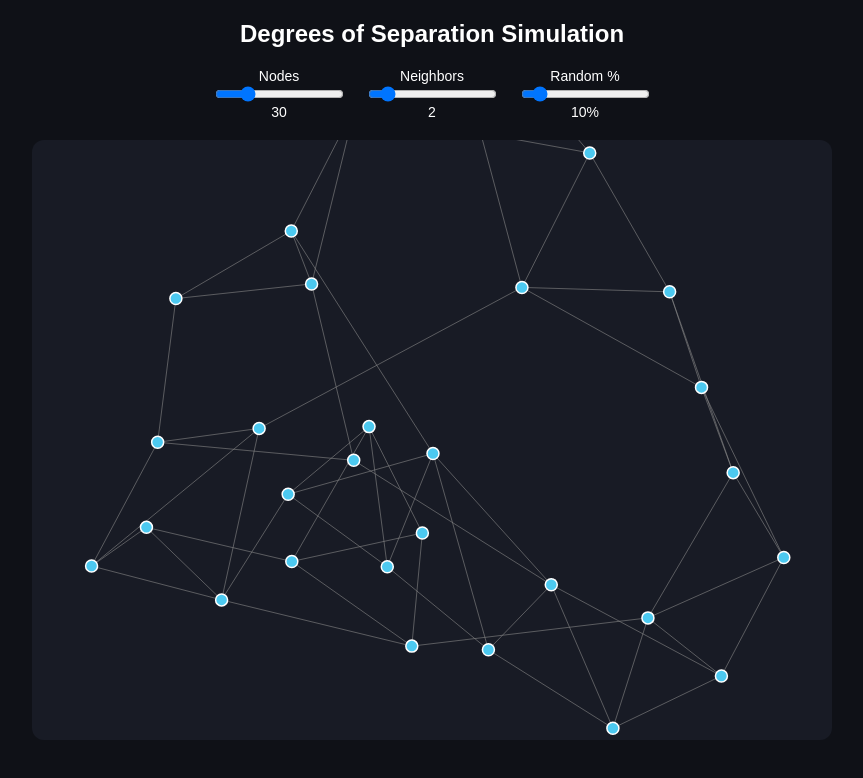
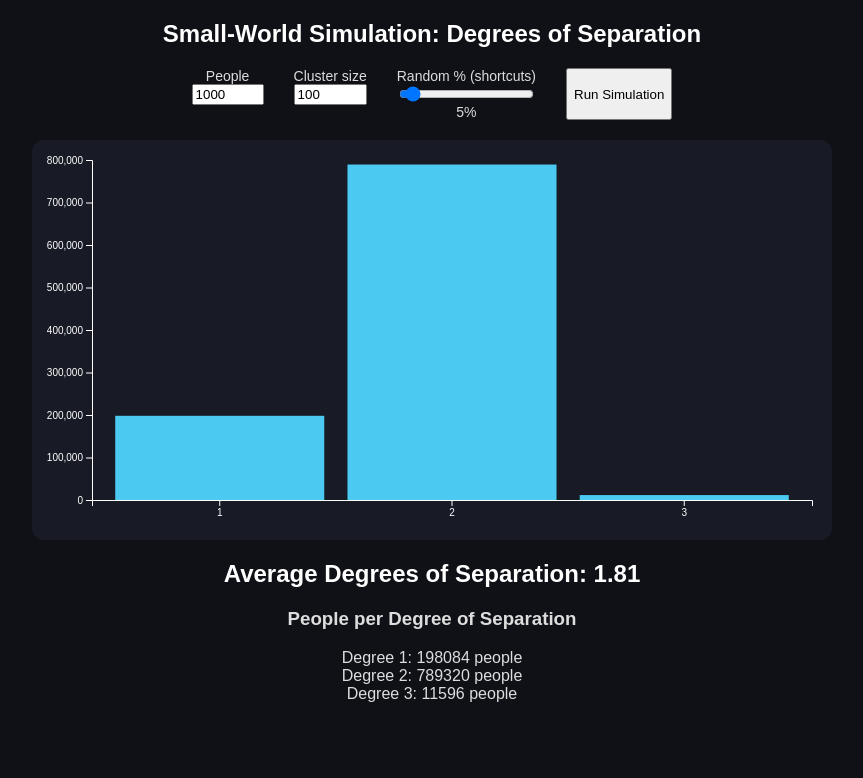
Before and after one commit to YutongHanOfficial/DegreesOfSeparation, a plain HTML site: page index.html in a window 1280 px wide. Shown: the whole page, without its empty margins (208-1071 px from the left). Drawn offline with nearby package versions, Linux system fonts and the light colour scheme.

Commit message:
Update index.html

```diff
--- a/index.html
+++ b/index.html
@@ -2,7 +2,7 @@
 <html lang="en">
 <head>
   <meta charset="UTF-8">
-  <title>Degrees of Separation - Small World Simulation</title>
+  <title>Small-World Degrees of Separation</title>
   <script src="https://d3js.org/d3.v7.min.js"></script>
   <style>
     body {
@@ -14,19 +14,24 @@
       padding: 0;
     }
     h1 {
-      margin-top: 20px;
+      margin: 20px 0;
       font-size: 24px;
     }
     .controls {
-      margin: 20px auto;
+      margin: 10px auto;
       display: flex;
       justify-content: center;
-      gap: 20px;
+      gap: 30px;
+      flex-wrap: wrap;
     }
     .controls label {
       display: flex;
       flex-direction: column;
       font-size: 14px;
+      color: #ddd;
+    }
+    .chart {
+      margin-top: 30px;
     }
     svg {
       background: #181b25;
@@ -34,179 +39,178 @@
       display: block;
       border-radius: 12px;
     }
-    .node {
-      stroke: #fff;
-      stroke-width: 1.5px;
-      cursor: pointer;
+    .bar {
+      fill: #4cc9f0;
     }
-    .link {
-      stroke: #888;
-      stroke-opacity: 0.6;
+    .bar:hover {
+      fill: #ffcc00;
     }
-    .highlighted {
-      stroke: #ffcc00 !important;
-      stroke-width: 3px;
+    .axis text {
+      fill: white;
+    }
+    .axis path, .axis line {
+      stroke: white;
+    }
+    #results {
+      margin-top: 20px;
+      font-size: 16px;
+      color: #ddd;
+    }
+    #results ul {
+      list-style: none;
+      padding: 0;
     }
   </style>
 </head>
 <body>
-  <h1>Degrees of Separation Simulation</h1>
+  <h1>Small-World Simulation: Degrees of Separation</h1>
   <div class="controls">
     <label>
-      Nodes
-      <input type="range" id="nodesRange" min="10" max="100" value="30">
-      <span id="nodesValue">30</span>
+      People
+      <input type="number" id="nodesInput" min="100" max="2000" value="1000">
     </label>
     <label>
-      Neighbors
-      <input type="range" id="neighborsRange" min="1" max="10" value="2">
-      <span id="neighborsValue">2</span>
+      Cluster size
+      <input type="number" id="clusterInput" min="5" max="200" value="100">
     </label>
     <label>
-      Random %
-      <input type="range" id="rewireRange" min="0" max="100" value="10">
-      <span id="rewireValue">10%</span>
+      Random % (shortcuts)
+      <input type="range" id="rewireRange" min="0" max="100" value="5">
+      <span id="rewireValue">5%</span>
     </label>
+    <button id="runBtn">Run Simulation</button>
   </div>
 
-  <svg id="network" width="800" height="600"></svg>
+  <svg id="chart" width="800" height="400"></svg>
+  <h2 id="avgLabel"></h2>
+  <div id="results"></div>
 
   <script>
-    const svg = d3.select("#network");
-    const width = +svg.attr("width");
-    const height = +svg.attr("height");
-
-    let nodes = [], links = [];
-    let simulation;
-
-    function generateSmallWorld(N, K, beta) {
-      nodes = d3.range(N).map(i => ({ id: i }));
-      links = [];
-
-      // Create ring lattice
+    // Generate clustered + random graph
+    function generateGraph(N, K, beta) {
+      let edges = [];
       for (let i = 0; i < N; i++) {
         for (let j = 1; j <= K; j++) {
           let target = (i + j) % N;
           if (Math.random() < beta) {
-            // Random rewire
             target = Math.floor(Math.random() * N);
             if (target === i) continue;
           }
-          links.push({ source: i, target });
+          edges.push([i, target]);
+          edges.push([target, i]); // undirected
         }
       }
+      return edges;
     }
 
-    function updateGraph(N, K, beta) {
-      generateSmallWorld(N, K, beta);
+    // Compute all pairs shortest paths distribution
+    function computeShortestPaths(N, edges) {
+      let adj = Array.from({ length: N }, () => []);
+      edges.forEach(([u, v]) => adj[u].push(v));
 
+      let distCounts = {};
+      let totalDist = 0, totalPairs = 0;
+
+      for (let start = 0; start < N; start++) {
+        let dist = Array(N).fill(-1);
+        dist[start] = 0;
+        let queue = [start];
+
+        while (queue.length) {
+          let u = queue.shift();
+          for (let v of adj[u]) {
+            if (dist[v] === -1) {
+              dist[v] = dist[u] + 1;
+              queue.push(v);
+            }
+          }
+        }
+
+        for (let end = 0; end < N; end++) {
+          if (end !== start && dist[end] > 0) {
+            distCounts[dist[end]] = (distCounts[dist[end]] || 0) + 1;
+            totalDist += dist[end];
+            totalPairs++;
+          }
+        }
+      }
+      let avg = totalDist / totalPairs;
+      return { distCounts, avg };
+    }
+
+    // Draw histogram chart
+    function drawChart(distCounts, avg) {
+      const svg = d3.select("#chart");
       svg.selectAll("*").remove();
 
-      const link = svg.append("g")
-        .selectAll("line")
-        .data(links)
-        .enter().append("line")
-        .attr("class", "link");
+      const data = Object.entries(distCounts).map(([d, c]) => ({ degree: +d, count: c }));
 
-      const node = svg.append("g")
-        .selectAll("circle")
-        .data(nodes)
-        .enter().append("circle")
-        .attr("class", "node")
-        .attr("r", 6)
-        .attr("fill", "#4cc9f0")
-        .call(drag(simulation))
-        .on("click", highlightConnections);
+      const width = +svg.attr("width");
+      const height = +svg.attr("height");
+      const margin = { top: 20, right: 20, bottom: 40, left: 60 };
 
-      simulation = d3.forceSimulation(nodes)
-        .force("link", d3.forceLink(links).id(d => d.id).distance(100))
-        .force("charge", d3.forceManyBody().strength(-200))
-        .force("center", d3.forceCenter(width / 2, height / 2))
-        .on("tick", ticked);
+      const x = d3.scaleBand()
+        .domain(data.map(d => d.degree))
+        .range([margin.left, width - margin.right])
+        .padding(0.1);
 
-      function ticked() {
-        link
-          .attr("x1", d => d.source.x)
-          .attr("y1", d => d.source.y)
-          .attr("x2", d => d.target.x)
-          .attr("y2", d => d.target.y);
+      const y = d3.scaleLinear()
+        .domain([0, d3.max(data, d => d.count)]).nice()
+        .range([height - margin.bottom, margin.top]);
 
-        node
-          .attr("cx", d => d.x)
-          .attr("cy", d => d.y);
-      }
+      svg.append("g")
+        .attr("transform", `translate(0,${height - margin.bottom})`)
+        .attr("class", "axis")
+        .call(d3.axisBottom(x));
 
-      function highlightConnections(event, d) {
-        svg.selectAll(".link").classed("highlighted", false);
-        svg.selectAll(".node").attr("fill", "#4cc9f0");
+      svg.append("g")
+        .attr("transform", `translate(${margin.left},0)`)
+        .attr("class", "axis")
+        .call(d3.axisLeft(y));
 
-        // BFS for shortest path degrees
-        let queue = [d.id], visited = new Set([d.id]), dist = { [d.id]: 0 };
-        while (queue.length) {
-          let current = queue.shift();
-          links.forEach(l => {
-            let neighbor = null;
-            if (l.source.id === current) neighbor = l.target.id;
-            else if (l.target.id === current) neighbor = l.source.id;
-            if (neighbor !== null && !visited.has(neighbor)) {
-              visited.add(neighbor);
-              dist[neighbor] = dist[current] + 1;
-              queue.push(neighbor);
-            }
-          });
-        }
+      svg.append("g")
+        .selectAll("rect")
+        .data(data)
+        .join("rect")
+        .attr("class", "bar")
+        .attr("x", d => x(d.degree))
+        .attr("y", d => y(d.count))
+        .attr("height", d => y(0) - y(d.count))
+        .attr("width", x.bandwidth());
 
-        svg.selectAll(".node")
-          .attr("fill", n => dist[n.id] === 0 ? "#ffcc00" :
-                             dist[n.id] === undefined ? "#444" :
-                             d3.interpolateCool(dist[n.id] / 6));
+      d3.select("#avgLabel").text(`Average Degrees of Separation: ${avg.toFixed(2)}`);
 
-        svg.selectAll(".link")
-          .classed("highlighted", l => dist[l.source.id] !== undefined && dist[l.target.id] !== undefined);
-      }
+      // Show exact counts
+      const resultsDiv = document.getElementById("results");
+      resultsDiv.innerHTML = "<h3>People per Degree of Separation</h3>";
+      const ul = document.createElement("ul");
+      data.forEach(d => {
+        const li = document.createElement("li");
+        li.textContent = `Degree ${d.degree}: ${d.count} people`;
+        ul.appendChild(li);
+      });
+      resultsDiv.appendChild(ul);
     }
 
-    function drag(simulation) {
-      function dragstarted(event, d) {
-        if (!event.active) simulation.alphaTarget(0.3).restart();
-        d.fx = d.x;
-        d.fy = d.y;
-      }
-      function dragged(event, d) {
-        d.fx = event.x;
-        d.fy = event.y;
-      }
-      function dragended(event, d) {
-        if (!event.active) simulation.alphaTarget(0);
-        d.fx = null;
-        d.fy = null;
-      }
-      return d3.drag()
-        .on("start", dragstarted)
-        .on("drag", dragged)
-        .on("end", dragended);
-    }
+    // Controls
+    const rewireRange = document.getElementById("rewireRange");
+    const rewireValue = document.getElementById("rewireValue");
+    rewireRange.oninput = () => {
+      rewireValue.textContent = rewireRange.value + "%";
+    };
 
-    // Sliders
-    const nodesRange = document.getElementById("nodesRange");
-    const neighborsRange = document.getElementById("neighborsRange");
-    const rewireRange = document.getElementById("rewireRange");
-    const nodesValue = document.getElementById("nodesValue");
-    const neighborsValue = document.getElementById("neighborsValue");
-    const rewireValue = document.getElementById("rewireValue");
+    document.getElementById("runBtn").onclick = () => {
+      const N = +document.getElementById("nodesInput").value;
+      const K = +document.getElementById("clusterInput").value;
+      const beta = +rewireRange.value / 100;
 
-    function refresh() {
-      updateGraph(+nodesRange.value, +neighborsRange.value, +rewireRange.value / 100);
-      nodesValue.textContent = nodesRange.value;
-      neighborsValue.textContent = neighborsRange.value;
-      rewireValue.textContent = rewireRange.value + "%";
-    }
+      const edges = generateGraph(N, K, beta);
+      const { distCounts, avg } = computeShortestPaths(N, edges);
+      drawChart(distCounts, avg);
+    };
 
-    nodesRange.oninput = refresh;
-    neighborsRange.oninput = refresh;
-    rewireRange.oninput = refresh;
-
-    refresh();
+    // Run once on load
+    document.getElementById("runBtn").click();
   </script>
 </body>
 </html>
```
